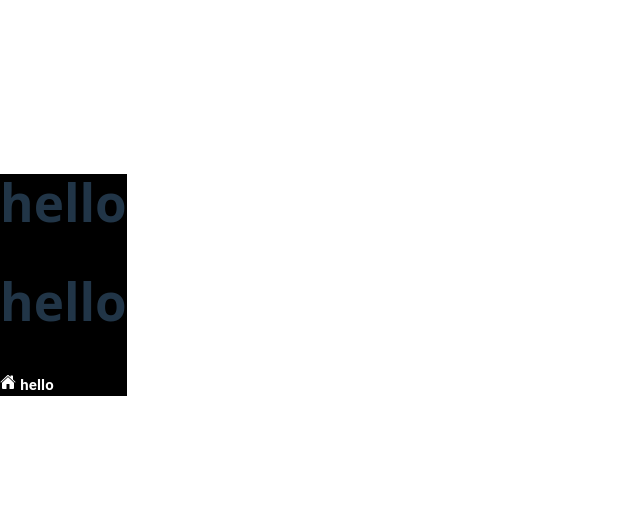
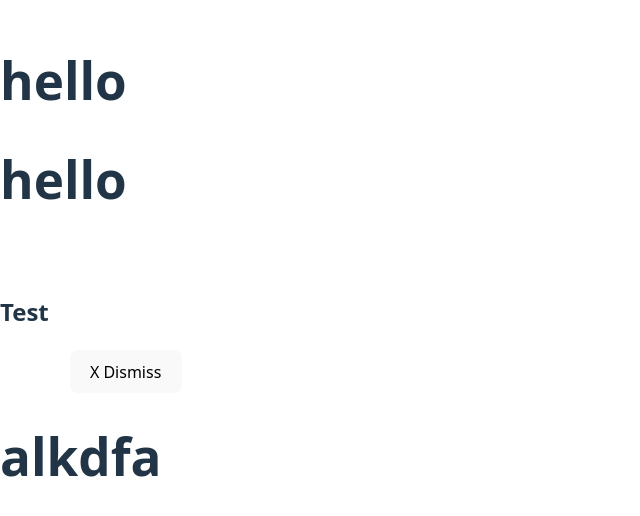
Before and after one commit to moonyean/nexify---todo-and-ai, a React app in the folder frontend/: page / in a window 1280 px wide. Shown: the part 132-648 px from the top of the page, without its empty margins (0-640 px from the left). Built offline with nearby package versions, Linux system fonts and the light colour scheme; the HTML template or start-up script is replaced by a standard one.

Commit message:
feat :  카드 컴포넌트

```diff
--- a/frontend/src/App.css
+++ b/frontend/src/App.css
@@ -1,3 +1,3 @@
-.App {
+/* .App {
   background: #000;
-}
+} */
--- a/frontend/src/App.jsx
+++ b/frontend/src/App.jsx
@@ -2,13 +2,16 @@ import { useEffect, useState } from 'react';
 import './App.css';
 import { AuthProvider } from './provider/AuthContext';
 import SideBar from './page/sideBar'; // sideBar 컴포넌트 import 추가
+import ModalCard from './components/Card';
 
 function App() {
   return (
     <div className="App">
       <AuthProvider>
         <h1>hello</h1>
-        <SideBar></SideBar>
+        <SideBar />
+        <ModalCard title="Test" content="테스트용임" />
+        <h1>alkdfa</h1>
       </AuthProvider>
     </div>
   );
--- a/frontend/src/components/Card/index.jsx
+++ b/frontend/src/components/Card/index.jsx
@@ -1,10 +1,16 @@
 import React from 'react';
 
-export const modalCard = ({ title, content }) => {
+// Component names must start with a capital letter so React treats them
+// as custom components rather than HTML tags. We'll also provide a default
+// export for easier importing elsewhere.
+export const ModalCard = ({ title, content }) => {
   return (
-    <dialog>
+    <section>
       <h2>{title}</h2>
       <span>{content}</span>
-    </dialog>
+      <button>X Dismiss</button>
+    </section>
   );
 };
+
+export default ModalCard;
--- a/frontend/src/components/index.js
+++ b/frontend/src/components/index.js
@@ -1 +1,2 @@
 export * from './SideBar/index';
+export * from './Card/index';
```
